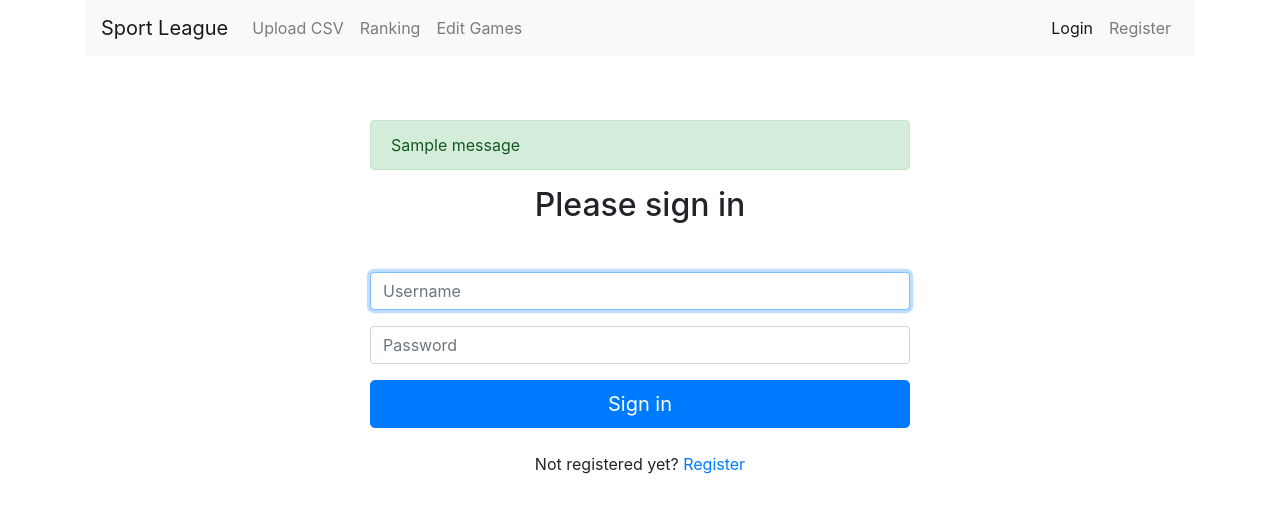
After one commit to almazuulu/SportsLeague, a Django app: page /login/ in a window 1280 px wide. The commit adds this page. Shown: the top 513 px of the page. Run offline with Django 4.2, Linux system fonts and the light colour scheme; tables that the repository leaves empty hold one stand-in row (values such as "Sample post"); one stand-in notice (Sample message) is shown; some libraries are stand-ins or nearby versions.

Commit message:
Authorization Registration Login

```diff
--- a/sportleague/sportleague/settings.py
+++ b/sportleague/sportleague/settings.py
@@ -125,3 +125,5 @@ STATIC_URL = 'static/'
 # https://docs.djangoproject.com/en/4.2/ref/settings/#default-auto-field
 
 DEFAULT_AUTO_FIELD = 'django.db.models.BigAutoField'
+
+LOGIN_REDIRECT_URL = '/'
--- a/sportleague/sportleague/urls.py
+++ b/sportleague/sportleague/urls.py
@@ -16,8 +16,14 @@ Including another URLconf
 """
 from django.contrib import admin
 from django.urls import path, include
+from django.contrib.auth.views import LoginView, LogoutView
+from team.views import UserRegisterView
 
 urlpatterns = [
+    # Authorization and Registration
+    path('login/', LoginView.as_view(redirect_authenticated_user=True), name='login'),
+    path('logout/', LogoutView.as_view(next_page='login'), name='logout'),
+    path('register/', UserRegisterView.as_view(), name='register'),
     path('admin/', admin.site.urls),
     path('', include('team.urls')),
 ]
--- a/sportleague/team/templates/team/index.html
+++ b/sportleague/team/templates/team/index.html
@@ -8,6 +8,7 @@
             <form method="post" enctype="multipart/form-data">
                 {% csrf_token %}
                 <div class="input-group mb-3">
+                    {% if user.is_authenticated %}
                     <div class="custom-file">
                         <input type="file" class="custom-file-input" id="{{ form.csv_file.id_for_label }}" name="{{ form.csv_file.name }}">
                         <label class="custom-file-label" for="{{ form.csv_file.id_for_label }}">Choose file</label>
@@ -16,6 +17,9 @@
                 <div class="d-flex justify-content-center">
                     <button type="submit" class="btn btn-primary">Upload</button>
                 </div>
+                {% else %}
+                        Sorry, you can't upload CSV File. Only authenticated users can do it. Please <a href="{% url 'login' %}"> Login </a>
+                {% endif %}
             </form>
         </div>
     </div>
--- a/sportleague/team/urls.py
+++ b/sportleague/team/urls.py
@@ -1,5 +1,6 @@
 from django.urls import path
 from . import views
+
 
 urlpatterns = [
     path('', views.UploadCSVView.as_view(), name='home'),
--- a/sportleague/templates/includes/jsblock.html
+++ b/sportleague/templates/includes/jsblock.html
@@ -1,3 +1,5 @@
 <script src="https://ajax.googleapis.com/ajax/libs/jquery/3.5.1/jquery.min.js"></script>
 <script src="https://cdnjs.cloudflare.com/ajax/libs/popper.js/1.16.0/umd/popper.min.js"></script>
 <script src="https://maxcdn.bootstrapcdn.com/bootstrap/4.5.2/js/bootstrap.min.js"></script>
+<script src="https://code.jquery.com/jquery-3.6.0.slim.min.js"></script>
+<script src="https://cdn.jsdelivr.net/npm/bootstrap@5.2.2/dist/js/bootstrap.bundle.min.js"></script>
--- a/sportleague/templates/includes/navbar.html
+++ b/sportleague/templates/includes/navbar.html
@@ -1,45 +1,53 @@
 {% load static %}
+{% with request.resolver_match.url_name as url_name %}
 <div class="container">
     <nav class="navbar navbar-expand-lg navbar-light bg-light">
         <button class="navbar-toggler" type="button" data-toggle="collapse" data-target="#navbarTogglerDemo01" aria-controls="navbarTogglerDemo01" aria-expanded="false" aria-label="Toggle navigation">
             <span class="navbar-toggler-icon"></span>
         </button>
         <div class="collapse navbar-collapse" id="navbarTogglerDemo01">
+
             <a class="navbar-brand" href="{% url 'home' %}">Sport League</a>
             <ul class="navbar-nav mr-auto mt-2 mt-lg-0">
-                <li class="nav-item active">
-                    <a class="nav-link" href="{% url 'home' %}">Upload CSV <span class="sr-only">(current)</span></a>
+                <li class="nav-item {% if url_name == 'home' %}active{% endif %}">
+                    <a class="nav-link" href="{% url 'home' %}">Upload CSV
+                        {% if url_name == "home" %}<span class="sr-only">(current)</span>{% endif %}
+                    </a>
                 </li>
-                <li class="nav-item">
-                    <a class="nav-link" href="{% url 'ranking' %}">Ranking</a>
+                <li class="nav-item {% if url_name == 'ranking' %}active{% endif %}">
+                    <a class="nav-link" href="{% url 'ranking' %}">Ranking
+                        {% if url_name == "ranking" %}<span class="sr-only">(current)</span>{% endif %}
+                    </a>
                 </li>
-                <li class="nav-item">
-                    <a class="nav-link" href="{% url 'games' %}">Edit Games</a>
+
+                <li class="nav-item {% if url_name == 'games' %}active{% endif %}">
+                    <a class="nav-link" href="{% url 'games' %}">Edit Games
+                        {% if url_name == "games" %}<span class="sr-only">(current)</span>{% endif %}
+                    </a>
                 </li>
-                <!--
-                <li class="nav-item">
-                    <a class="nav-link" href="#">Link</a>
-                </li>
-                <li class="nav-item">
-                    <a class="nav-link disabled" href="#" tabindex="-1" aria-disabled="true">Disabled</a>
-                </li> -->
             </ul>
             {% if user.is_authenticated %}
             <ul class="navbar-nav">
                 <li class="nav-item">
-                    <a class="nav-link account-info" href="javascript:void(0);">Account: <strong>User Email</strong> </a>
+                    <a class="nav-link account-info" href="javascript:void(0);">Account: <strong>{{ user.username }}</strong> </a>
                 </li>
                 <li class="nav-item">
-                    <a class="nav-link" href="#">Logout</a>
+                    <a class="nav-link" href="{% url 'logout' %}">Logout</a>
                 </li>
             </ul>
             {% else %}
             <ul class="navbar-nav">
+                <li class="nav-item {% if url_name == 'login' %}active{% endif %}">
+                    <a class="nav-link" href="{% url 'login' %}">Login
+                        {% if url_name == "login" %}<span class="sr-only">(current)</span>{% endif %}
+                    </a>
+                </li>
+
+                <!-- <li class="nav-item">
+                    <a class="nav-link" href="{% url 'login' %}">Login</a>
+                </li> -->
                 <li class="nav-item">
-                    <a class="nav-link" href="#">Login</a>
-                </li>
-                <li class="nav-item">
-                    <a class="nav-link" href="#">Register</a>
+                    <a class="nav-link" href="{% url 'register' %}">Register</a>
                 </li>
             </ul>
             {% endif %}
@@ -47,3 +55,4 @@
         </div>
     </nav>
 </div>
+{% endwith %}
--- /dev/null
+++ b/sportleague/templates/registration/login.html
@@ -0,0 +1,60 @@
+{% extends 'base.html' %}
+
+{% block title %}
+    Login
+{% endblock  %}
+
+{% block content %}
+<div class="row">
+    <div class="col-md-6 offset-md-3">
+
+        <!-- For displaying Any messages -->
+        {% if messages %}
+            {% for message in messages %}
+                <div class="alert alert-{{ message.tags }} mt-3">
+                    {{ message }}
+                </div>
+            {% endfor %}
+        {% endif %}
+
+        <!-- For displaying any error messages  -->
+        {% if form.non_field_errors %}
+            <div class="alert alert-danger mt-3">
+                {% for error in form.non_field_errors %}
+                    {{ error }}
+                {% endfor %}
+            </div>
+        {% endif %}
+
+        <form method="post" class="form-signin">
+            {% csrf_token %}
+            <h2 class="form-signin-heading text-center mb-5">Please sign in</h2>
+
+            <div class="mb-3">
+                <label for="id_username" class="sr-only">Username</label>
+                <input type="text" id="id_username" name="username" class="form-control" placeholder="Username" required autofocus>
+                {% if form.username.errors %}
+                    {% for error in form.username.errors %}
+                        <span class="text-danger">{{ error }}</span>
+                    {% endfor %}
+                {% endif %}
+            </div>
+
+            <div class="mb-3">
+                <label for="id_password" class="sr-only">Password</label>
+                <input type="password" id="id_password" name="password" class="form-control" placeholder="Password" required>
+                {% if form.password.errors %}
+                    {% for error in form.password.errors %}
+                        <span class="text-danger">{{ error }}</span>
+                    {% endfor %}
+                {% endif %}
+            </div>
+
+            <button class="btn btn-lg btn-primary btn-block mb-4" type="submit">Sign in</button>
+            <div class="text-center">
+                Not registered yet? <a href="{% url 'register' %}">Register</a>
+            </div>
+        </form>
+    </div>
+</div>
+{% endblock %}
```
Also changed, not shown: sportleague/team/forms.py (+20 -0 lines), sportleague/team/templates/team/games.html (+11 -1 lines), sportleague/team/views.py (+25 -1 lines), sportleague/templates/registration/register.html (added, +41 -0 lines), 4 other files.
